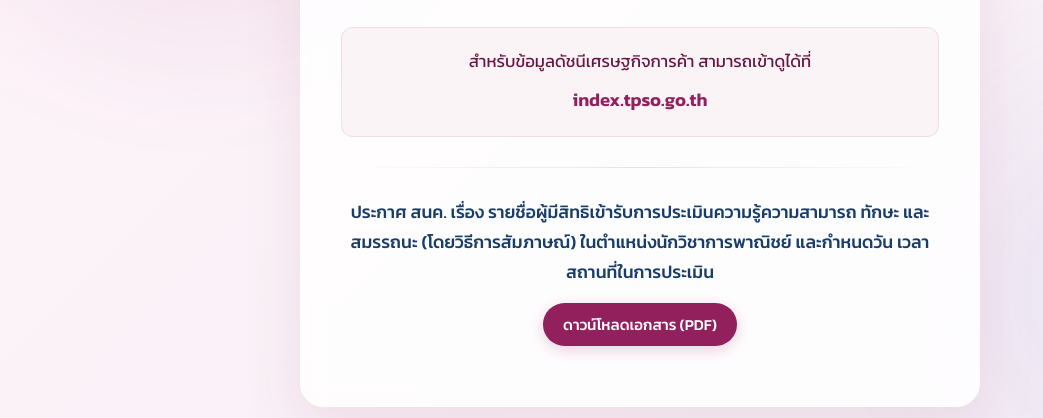
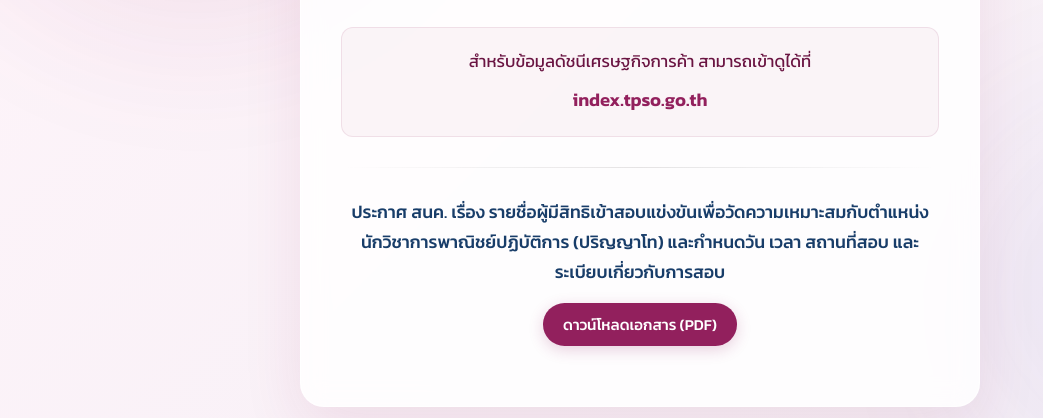
Before and after one commit to Theerasan23/ma_tpso, a plain HTML site: page index.html in a window 1280 px wide. Shown: the part 382-800 px from the top of the page, without its empty margins (0-1043 px from the left). Drawn offline with Linux system fonts and the light colour scheme.

Commit message:
new ma design

```diff
--- a/index.html
+++ b/index.html
@@ -290,10 +290,10 @@
 
     <div class="announcement">
       <p style="margin-bottom: 10px; color: #183D69; font-weight: 500;">
-        ประกาศ สนค. เรื่อง รายชื่อผู้มีสิทธิเข้ารับการประเมินความรู้ความสามารถ ทักษะ และสมรรถนะ (โดยวิธีการสัมภาษณ์)
-        ในตำแหน่งนักวิชาการพาณิชย์ และกำหนดวัน เวลา สถานที่ในการประเมิน
+        ประกาศ สนค. เรื่อง รายชื่อผู้มีสิทธิเข้าสอบแข่งขันเพื่อวัดความเหมาะสมกับตำแหน่งนักวิชาการพาณิชย์ปฏิบัติการ
+        (ปริญญาโท) และกำหนดวัน เวลา สถานที่สอบ และระเบียบเกี่ยวกับการสอบ
       </p>
-      <a target="_blank" href="0321.pdf" class="btn-link">ดาวน์โหลดเอกสาร (PDF)</a>
+      <a target="_blank" href="a_02.pdf" class="btn-link">ดาวน์โหลดเอกสาร (PDF)</a>
     </div>
   </div>
 </body>
```
Also changed, not shown: 1 other file.
